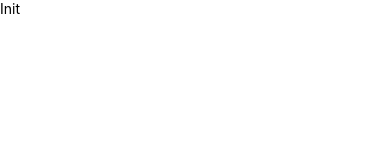
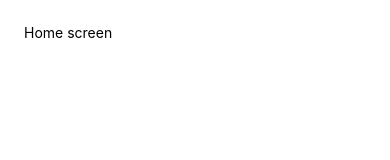
Before and after one commit to ezengaston/reviews-app-react-native, a React Native app: screen / in a window 390 px wide. Shown: the top 160 px of the page. Built offline with nearby package versions, Linux system fonts and the light colour scheme.

Commit message:
Added screens

```diff
--- a/App.js
+++ b/App.js
@@ -1,9 +1,11 @@
 import { StyleSheet, Text, View } from "react-native";
+
+import Home from "./screens/home";
 
 export default function App() {
   return (
     <View style={styles.container}>
-      <Text>Init</Text>
+      <Home />
     </View>
   );
 }
--- /dev/null
+++ b/screens/home.js
@@ -0,0 +1,16 @@
+import React from "react";
+import { StyleSheet, Text, View } from "react-native";
+
+export default function Home() {
+  return (
+    <View style={styles.container}>
+      <Text>Home screen</Text>
+    </View>
+  );
+}
+
+const styles = StyleSheet.create({
+  container: {
+    padding: 24,
+  },
+});
```
Also changed, not shown: screens/about.js (added, +16 -0 lines), screens/reviewDetails.js (added, +16 -0 lines).
